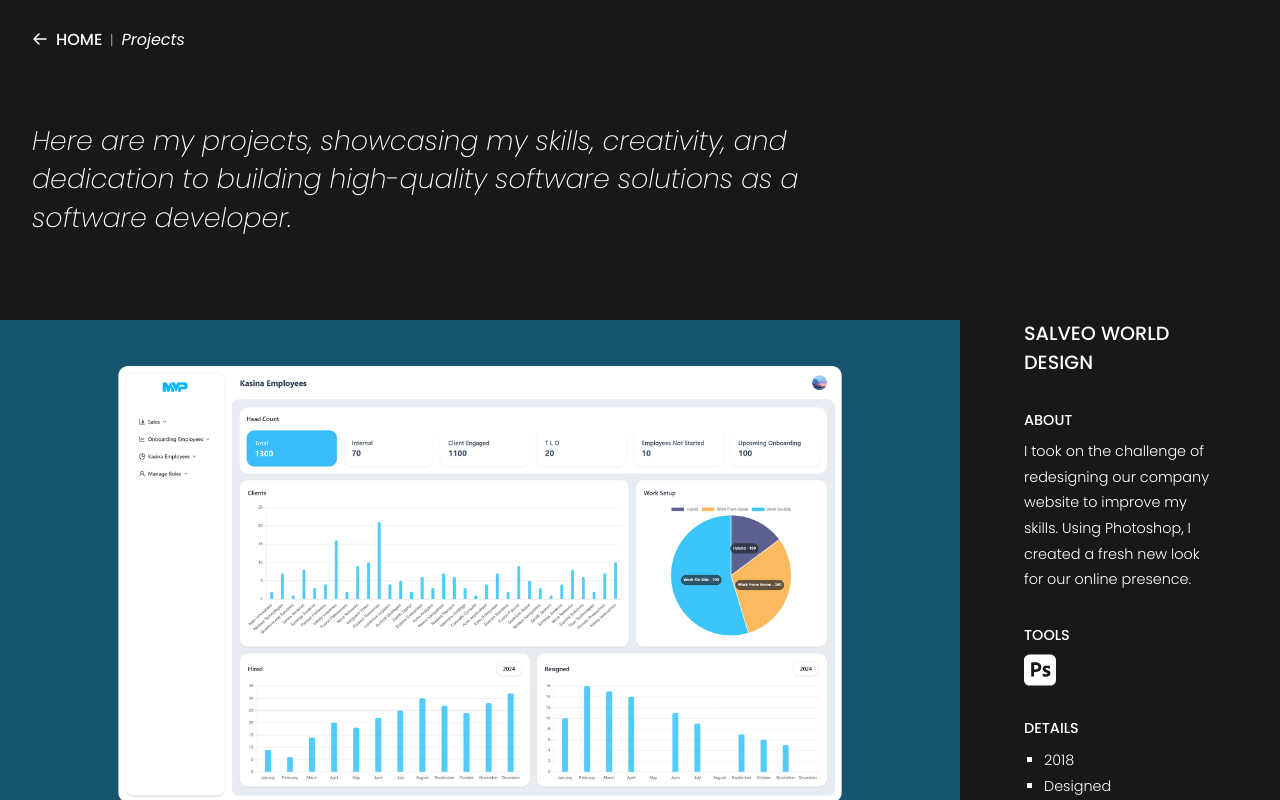
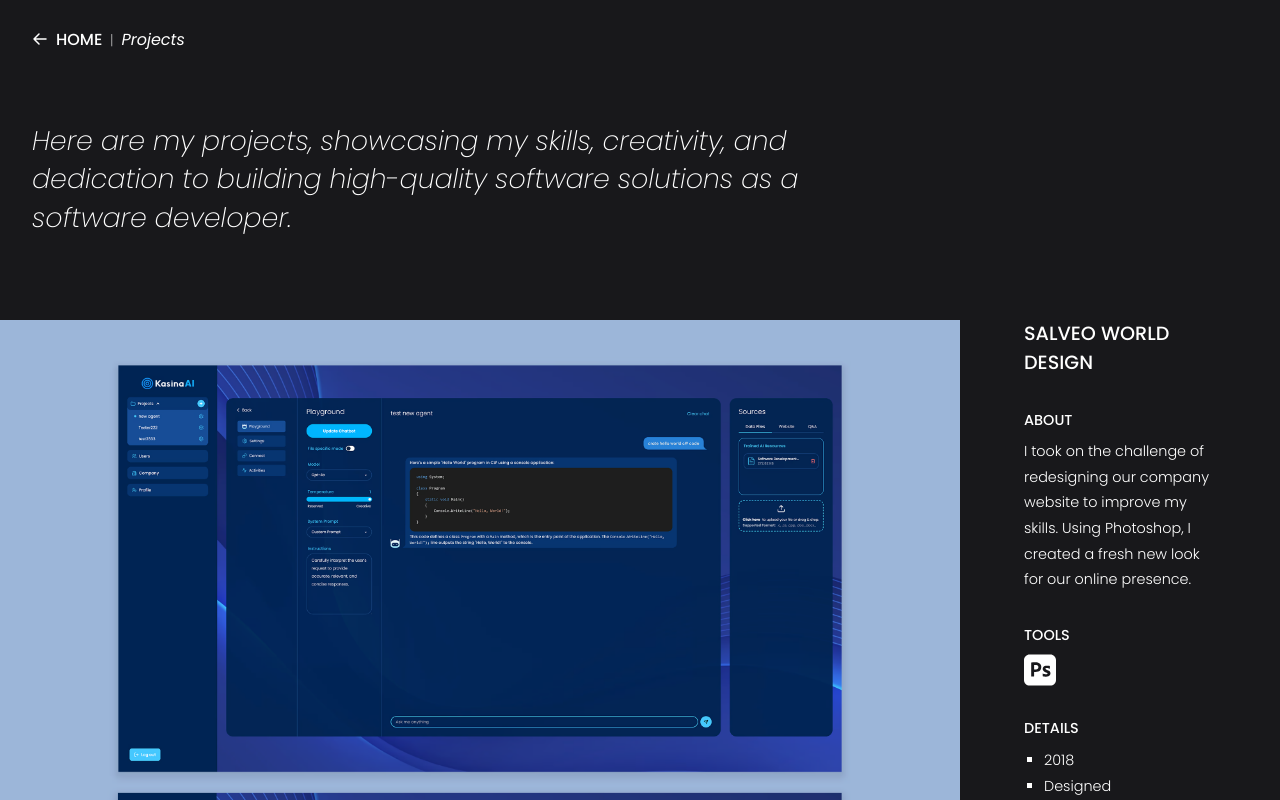
Before and after one commit to kerrol13/kane-portfolio, a React (Vite) app: page /projects in a window 1280 px wide. Shown: the top 800 px of the page. Built offline with nearby package versions, Linux system fonts and the light colour scheme.

Commit message:
Added KasinaAi Project

```diff
--- a/src/data/PROJECT_INFO.jsx
+++ b/src/data/PROJECT_INFO.jsx
@@ -1,28 +1,29 @@
+import cemetery from "../assets/images/cemetery.avif";
+import dashboard from "../assets/images/dashboard.avif";
+import football from "../assets/images/football.avif";
+import gawanke from "../assets/images/gawanke.avif";
+import icecream from "../assets/images/icecream.avif";
+import kasina from "../assets/images/kasina.avif";
+import kasinaAi from "../assets/images/kasinaAi.avif";
+import libary from "../assets/images/library.avif";
+import oldPort from "../assets/images/oldPort.avif";
+import onboarding from "../assets/images/onboarding.avif";
+import salveo from "../assets/images/salveo.avif";
+import AspNetIcon from "../components/icons/AspNetIcon";
 import CSharpIcon from "../components/icons/CSharpIcon";
-import AspNetIcon from "../components/icons/AspNetIcon";
+import CssIcon from "../components/icons/CssIcon";
+import HtmlIcon from "../components/icons/HtmlIcon";
+import JqueryIcon from "../components/icons/JqueryIcon";
+import JSIcon from "../components/icons/JSIcon";
 import MsSqlServerIcon from "../components/icons/MsSqlServerIcon";
+import MySqlIcon from "../components/icons/MySqlIcon";
+import Photoshop from "../components/icons/Photoshop";
+import PhpIcon from "../components/icons/PhpIcon";
+import PhytonIcon from "../components/icons/PhytonIcon";
 import ReactIcon from "../components/icons/ReactIcon";
 import TailwindIcon from "../components/icons/TailwindIcon";
-import dashboard from "../assets/images/dashboard.avif";
-import onboarding from "../assets/images/onboarding.avif";
-import football from "../assets/images/football.avif";
-import kasina from "../assets/images/kasina.avif";
-import oldPort from "../assets/images/oldPort.avif";
-import gawanke from "../assets/images/gawanke.avif";
-import cemetery from "../assets/images/cemetery.avif";
-import libary from "../assets/images/library.avif";
-import icecream from "../assets/images/icecream.avif";
-import salveo from "../assets/images/salveo.avif";
-import Photoshop from "../components/icons/Photoshop";
+import VisualBasicIcon from "../components/icons/VisualBasicIcon";
 import Xd from "../components/icons/Xd";
-import HtmlIcon from "../components/icons/HtmlIcon";
-import JSIcon from "../components/icons/JSIcon";
-import CssIcon from "../components/icons/CssIcon";
-import JqueryIcon from "../components/icons/JqueryIcon";
-import MySqlIcon from "../components/icons/MySqlIcon";
-import PhpIcon from "../components/icons/PhpIcon";
-import PhytonIcon from "../components/icons/PhytonIcon";
-import VisualBasicIcon from "../components/icons/VisualBasicIcon";
 
 const tools = {
   react: <ReactIcon color="white" title="ReactJs" />,
@@ -43,6 +44,21 @@ const tools = {
 };
 
 const PROJECT_INFO = [
+  {
+    src: kasinaAi,
+    alt: "Kasina AI Project",
+    title: "Kasina AI",
+    about:
+      "A modern web app that lets you build your own AI chatbot in minutes. Upload your files, train your AI, and deploy a smart customer service assistant that knows your business. Simple user management and website integration included.",
+    tools: [
+      tools.react,
+      tools.tailwind,
+      tools.csharp,
+      tools.aspnet,
+      tools.mssql,
+    ],
+    details: [2024, "Developed", "Company Project"],
+  },
   {
     src: dashboard,
     alt: "MVP Dashboard Project",
```
Also changed, not shown: src/assets/images/kasinaAi.avif (added), 1 other file (tests, documents, lock files or other folders).
